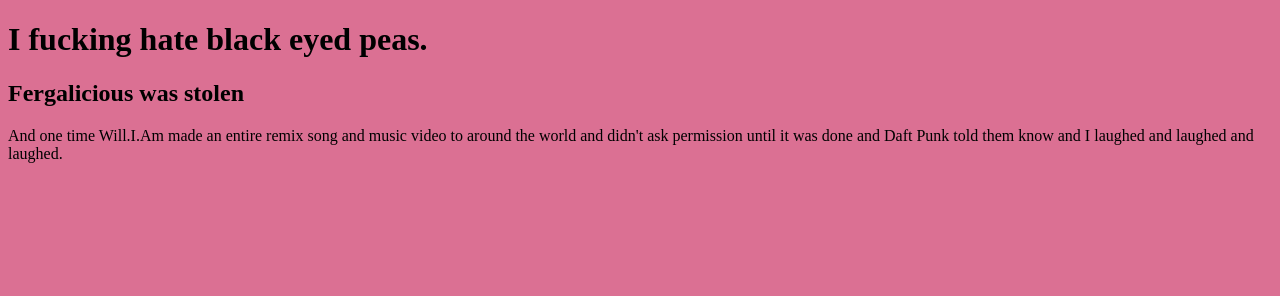
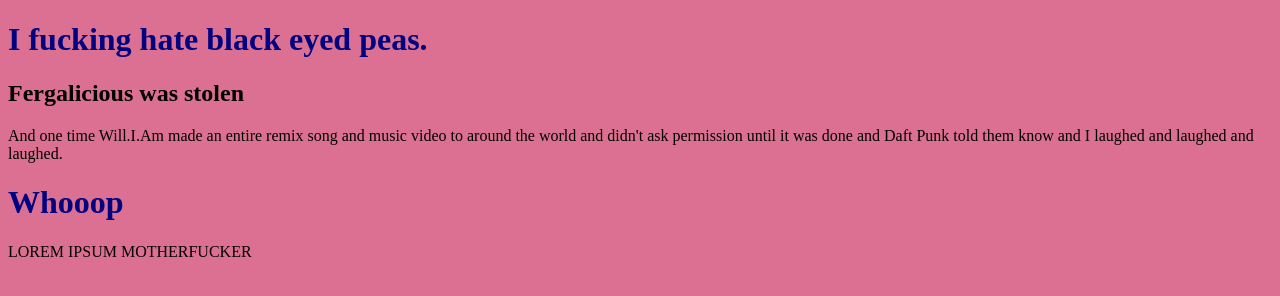
Before and after one commit to Josh-Webb/gitpractice1, a plain HTML site: page index.html in a window 1280 px wide. Drawn offline with Linux system fonts and the light colour scheme.

Commit message:
branch 1

```diff
--- a/css/main.css
+++ b/css/main.css
@@ -1,3 +1,6 @@
 body {
     background-color: palevioletred;
 }
+h1 {
+    color: navy;
+}
--- a/index.html
+++ b/index.html
@@ -11,6 +11,11 @@
     <h1>I fucking hate black eyed peas.</h1>
     <h2>Fergalicious was stolen</h2>
     <p>And one time Will.I.Am made an entire remix song and music video to around the world and didn't ask permission until it was done and Daft Punk told them know and I laughed and laughed and laughed.</p>
+    <h1>Whooop</h1>
+
+    <p>LOREM IPSUM MOTHERFUCKER
+
+    </p>
 
 </body>
 </html>
```
